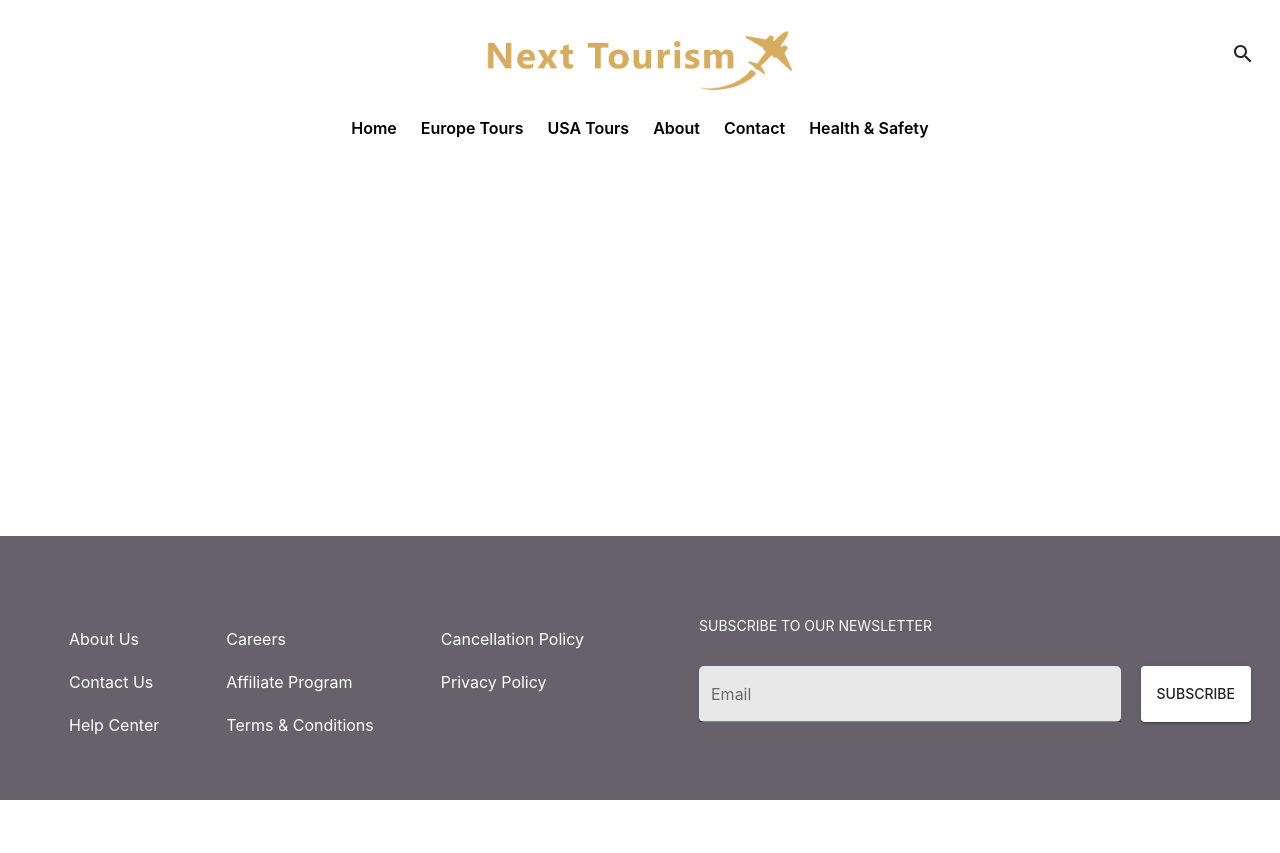
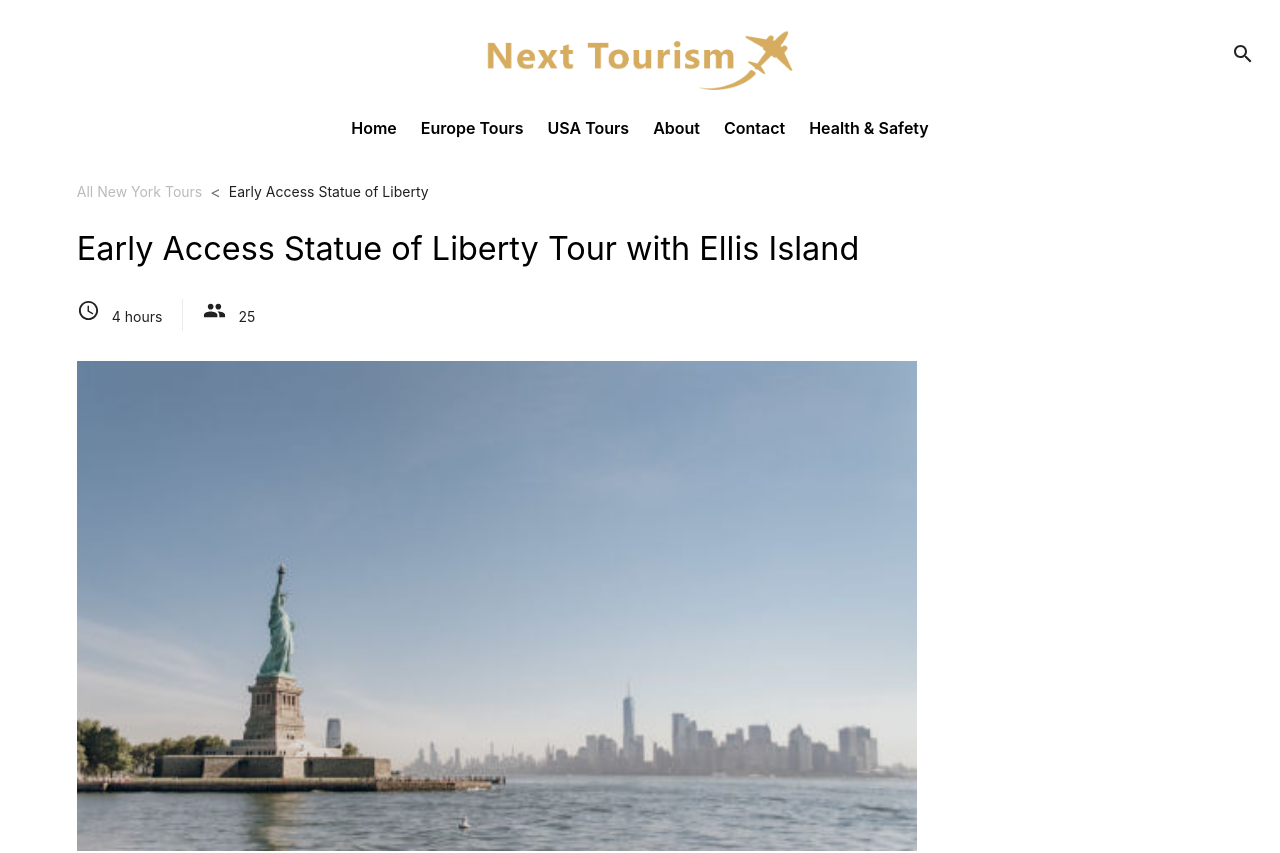
Before and after one commit to badster-git/next-tourism, a Next.js app: page /new-york-tours/statue-of-liberty-tour-ellis-island-tour in a window 1280 px wide. Shown: the top 853 px of the page. Before the commit the page ends 800 px from the top, so only its background shows below. Built offline with nearby package versions, Linux system fonts and the light colour scheme.

Commit message:
Added tour product basic info

```diff
--- /dev/null
+++ b/src/components/CustomBreadcrumbs/CustomBreadcrumbs.js
@@ -0,0 +1,39 @@
+import { makeStyles } from "@material-ui/styles";
+import { Breadcrumbs, Typography } from "@material-ui/core";
+import Link from "next/link";
+
+const useStyles = makeStyles((theme) => ({
+  link: {
+    cursor: "pointer",
+    color: theme.palette.common.lightGray,
+    transition: "all .3s",
+    "&:hover": {
+      transform: "translateY(-5px)",
+      color: theme.palette.common.lightBrown,
+    },
+  },
+}));
+
+export const CustomBreadcrumbs = ({ path, root, handleClick, name, title }) => {
+  const classes = useStyles();
+  return (
+    <Breadcrumbs separator="<" aria-label="breadcrumb">
+      <Link
+        href={path}
+        as={root}
+        onClick={handleClick}
+        className={classes.link}
+      >
+        <Typography
+          className={classes.link}
+          variant="body2"
+        >{`All ${name}`}</Typography>
+      </Link>
+      <Typography color="textPrimary" variant="body2">
+        {title.length > 28
+          ? title.replace(/^(.{28}[^\s]*).*/, "$1") // Char limit without cutting off word
+          : title}
+      </Typography>
+    </Breadcrumbs>
+  );
+};
--- a/src/components/TourCard/TourCard.js
+++ b/src/components/TourCard/TourCard.js
@@ -135,7 +135,7 @@ export const TourCard = ({
             disableGutters
             className={classes.tourDetails}
           >
-            <Link href={href}>
+            <Link href="/[path]/[tour]" as={`/${path}/${href}`}>
               <Typography className={classes.title} variant="h5">
                 {title}
               </Typography>
--- /dev/null
+++ b/src/components/TourInfoTop/TourInfoTop.js
@@ -0,0 +1,84 @@
+import { makeStyles } from "@material-ui/styles";
+import { Container, Typography } from "@material-ui/core";
+import Image from "next/image";
+import AccessTimeIcon from "@material-ui/icons/AccessTime";
+import GroupIcon from "@material-ui/icons/Group";
+
+const useStyles = makeStyles((theme) => ({
+  mainContainer: {
+    marginTop: "25px",
+    overflow: "hidden",
+  },
+  headerInfo: {
+    display: "flex",
+  },
+  tourStats: {
+    display: "flex",
+    justifyContent: "flex-start",
+    marginRight: "25px",
+    marginTop: "0",
+    padding: "0 0",
+    alignItems: "center",
+    [theme.breakpoints.up(640)]: {
+      marginBottom: "30px",
+    },
+  },
+  sep: {
+    margin: "0 20px",
+    width: "1px",
+    height: "32px",
+    backgroundColor: "#ebebeb",
+  },
+}));
+
+export const TourInfoTop = ({ title, duration, max, picture }) => {
+  const classes = useStyles();
+
+  return (
+    <Container
+      className={classes.mainContainer}
+      disableGutters
+      maxWidth={false}
+    >
+      <Container disableGutters maxWidth={false}>
+        <Typography variant="h4" style={{ marginBottom: "30px" }}>
+          {title}
+        </Typography>
+        <Container
+          disableGutters
+          maxWidth={false}
+          className={classes.headerInfo}
+        >
+          <Container
+            disableGutters
+            maxWidth={false}
+            className={classes.tourStats}
+          >
+            <Container
+              disableGutters
+              maxWidth={false}
+              style={{ display: "inherit" }}
+            >
+              <Typography variant="body2">
+                <AccessTimeIcon
+                  style={{ width: "23px", height: "23px", marginRight: "12px" }}
+                />
+                {duration}
+              </Typography>
+              <div className={classes.sep} />
+              <Typography variant="body2">
+                <GroupIcon
+                  style={{ width: "23px", height: "23px", marginRight: "12px" }}
+                />
+                {max}
+              </Typography>
+            </Container>
+          </Container>
+        </Container>
+      </Container>
+      <Container disableGutters maxWidth={false}>
+        <Image src={picture} width={840} height={490} />
+      </Container>
+    </Container>
+  );
+};
--- /dev/null
+++ b/src/components/TourProductInfo/TourProductInfo.js
@@ -0,0 +1,65 @@
+import { makeStyles } from "@material-ui/styles";
+import { Container, Typography } from "@material-ui/core";
+import { CustomBreadcrumbs } from "../CustomBreadcrumbs/CustomBreadcrumbs";
+import { TourInfoTop } from "../TourInfoTop/TourInfoTop";
+
+const useStyles = makeStyles((theme) => ({
+  mainContainer: {
+    display: "flex",
+    position: "relative",
+    justifyContent: "space-around",
+  },
+  mainTourInfoContainer: {
+    marginTop: "180px",
+    width: "88%",
+    [theme.breakpoints.down(1250)]: {
+      maxWidth: "1280px",
+    },
+  },
+}));
+
+export const TourProductInfo = ({ tour }) => {
+  const classes = useStyles();
+  const tourName = tour.root.split("-").reduce((acc, cv, idx) => {
+    let name = (acc += cv.charAt(0).toUpperCase() + cv.slice(1));
+    idx !== tour.root.length - 1 ? (name += " ") : (name += "");
+    return name;
+  }, "");
+
+  console.log(tourName);
+  console.log(tour);
+
+  const handleClick = (e) => {
+    e.preventDefault();
+  };
+
+  return (
+    <Container
+      maxWidth={false}
+      disableGutters
+      className={classes.mainContainer}
+    >
+      <Container
+        maxWidth={false}
+        disableGutters
+        className={classes.mainTourInfoContainer}
+      >
+        <CustomBreadcrumbs
+          path={"/[path]"}
+          root={`/${tour.root}`}
+          handleClick={handleClick}
+          name={tourName}
+          title={tour.title}
+        />
+        <Container maxWidth={false} disableGutters>
+          <TourInfoTop
+            title={tour.title}
+            duration={tour.duration}
+            max={tour.max}
+						picture={tour.picture}
+          />
+        </Container>
+      </Container>
+    </Container>
+  );
+};
--- a/src/pages/[path]/[tour].js
+++ b/src/pages/[path]/[tour].js
@@ -1,11 +1,16 @@
 import { useRouter } from "next/router";
 import { Layout } from "../../components/Layout/Layout";
 import { TOUR_PACKAGES } from "../../../data/TOUR_PACKAGES";
+import { TourProductInfo } from "../../components/TourProductInfo/TourProductInfo";
 
 const TourInformation = ({ tour }) => {
   const router = useRouter();
   //console.log(tour);
-  return <Layout title={`Next Tourism - ${tour.title}`}></Layout>;
+  return (
+    <Layout title={`Next Tourism - ${tour.title}`}>
+      <TourProductInfo tour={tour} />
+    </Layout>
+  );
 };
 
 export async function getStaticPaths() {
@@ -37,13 +42,15 @@ export async function getStaticProps({ params }) {
 
   const tours = TOUR_PACKAGES.filter((item) => item.path === params.path);
 
-  const filteredTours = tours
+  let filteredTours = tours
     .map((tour) =>
       tour.data.map((item) =>
         item.tours.filter((link) => link.href === params.tour)
       )
     )
     .flat(Infinity);
+
+  filteredTours[0].root = params.path;
 
   return {
     props: {
```
Also changed, not shown: 1 other file (tests, documents, lock files or other folders).
